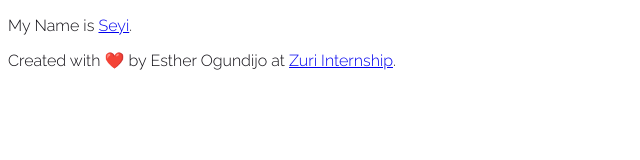
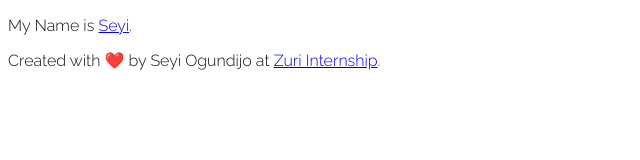
Before and after one commit to EstherSeyi/resume, a Next.js app: page / in a window 1280 px wide. Shown: the top 160 px of the page, without its empty margins (0-640 px from the left). Built offline with nearby package versions, Linux system fonts and the light colour scheme.

Commit message:
final updates

```diff
--- a/pages/index.js
+++ b/pages/index.js
@@ -22,7 +22,7 @@ export default function Home() {
         </p>
       </main>
       <footer className="text-center text-xs py-2 sticky right-0 left-0 bottom-0 ">
-        Created with ❤️ by Esther Ogundijo at{" "}
+        Created with ❤️ by Seyi Ogundijo at{" "}
         <a href="https://internship.zuri.team/" target="_blank">
           <span className="hover:underline cursor-pointer text-blue">
             Zuri Internship
--- a/pages/resume.js
+++ b/pages/resume.js
@@ -13,7 +13,7 @@ export default function Home() {
   return (
     <>
       <Head>
-        <title>Esther Ogundijo's Resume</title>
+        <title>Seyi Ogundijo's Resume</title>
         <link rel="icon" href="/favicon.ico" />
       </Head>
       <main className="min-h-screen  relative z-10 border-b border-grey">
@@ -236,7 +236,7 @@ export default function Home() {
         </div>
       </main>
       <footer className="text-center text-xs py-2 sticky right-0 left-0 bottom-0 ">
-        Created with ❤️ by Esther Ogundijo at{" "}
+        Created with ❤️ by Seyi Ogundijo at{" "}
         <a href="https://internship.zuri.team/" target="_blank">
           <span className="hover:underline cursor-pointer text-blue">
             Zuri Internship
```
